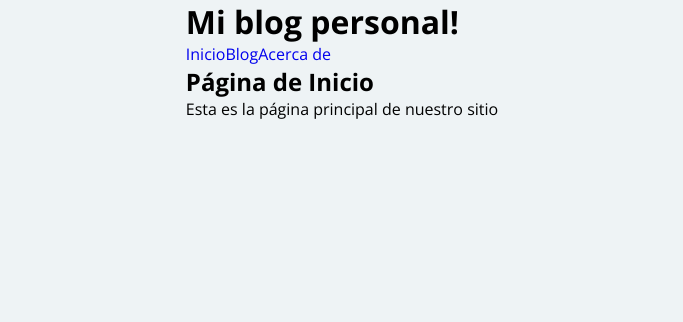
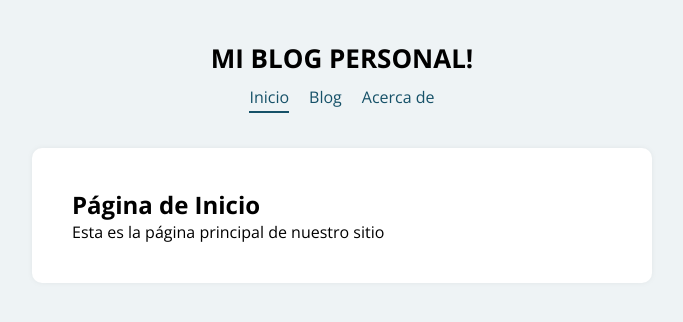
Before and after one commit to alfred3ks/app_react_route_blog, a React (Vite) app: page / in a window 1280 px wide. Shown: the top 322 px of the page, without its empty margins (298-981 px from the left). Built offline with nearby package versions, Linux system fonts and the light colour scheme.

Commit message:
Dando estilos generales a la app.

```diff
--- a/src/App.jsx
+++ b/src/App.jsx
@@ -1,24 +1,41 @@
 import { BrowserRouter, Route, Routes } from "react-router-dom";
+import Header from "./components/Header";
 import Inicio from "./components/Inicio";
 import Blog from "./components/Blog";
 import AcercaDe from "./components/AcercaDe";
-import Header from "./components/Header";
+import styled from "styled-components";
+
+export const Container = styled.div``;
 
 const App = () => {
   return (
     <BrowserRouter>
-      <div>
+      <ContenedorPrincipal>
         <Header />
-        <main>
+        <Main>
           <Routes>
             <Route path={"/"} element={<Inicio />} />
             <Route path={"/blog"} element={<Blog />} />
             <Route path={"/acerca-de"} element={<AcercaDe />} />
           </Routes>
-        </main>
-      </div>
+        </Main>
+      </ContenedorPrincipal>
     </BrowserRouter>
   );
 };
 
+// Aqui creamos nuestros componentes con styled components:
+const ContenedorPrincipal = styled.div`
+  width: 90%;
+  max-width: 700px;
+  padding: 40px;
+`;
+
+const Main = styled.main`
+  background: #fff;
+  padding: 40px;
+  border-radius: 10px;
+  box-shadow: 0px 0px 5px rgba(129, 129, 129, 0.1);
+`;
+
 export default App;
--- a/src/components/Header.jsx
+++ b/src/components/Header.jsx
@@ -1,16 +1,47 @@
 import { NavLink } from "react-router-dom";
+import styled from "styled-components";
+styled;
 
 const Header = () => {
   return (
-    <header>
-      <h1>Mi blog personal!</h1>
-      <nav>
+    <ContenedorHeader>
+      <Titulo>Mi blog personal!</Titulo>
+      <Menu>
         <NavLink to={"/"}>Inicio</NavLink>
         <NavLink to={"/blog"}>Blog</NavLink>
         <NavLink to={"acerca-de"}>Acerca de</NavLink>
-      </nav>
-    </header>
+      </Menu>
+    </ContenedorHeader>
   );
 };
 
+// Aqui creamos los estilos para el header:
+const ContenedorHeader = styled.header`
+  text-align: center;
+  margin-bottom: 40px;
+`;
+
+const Titulo = styled.h1`
+  margin-bottom: 10px;
+  font-size: 26px;
+  text-transform: uppercase;
+`;
+
+const Menu = styled.nav`
+  a {
+    text-decoration: none;
+    color: #165168;
+    margin: 0 10px;
+  }
+
+  a:hover {
+    color: #191688;
+  }
+
+  a.active {
+    border-bottom: 2px solid #165168;
+    padding-bottom: 3px;
+  }
+`;
+
 export default Header;
```
